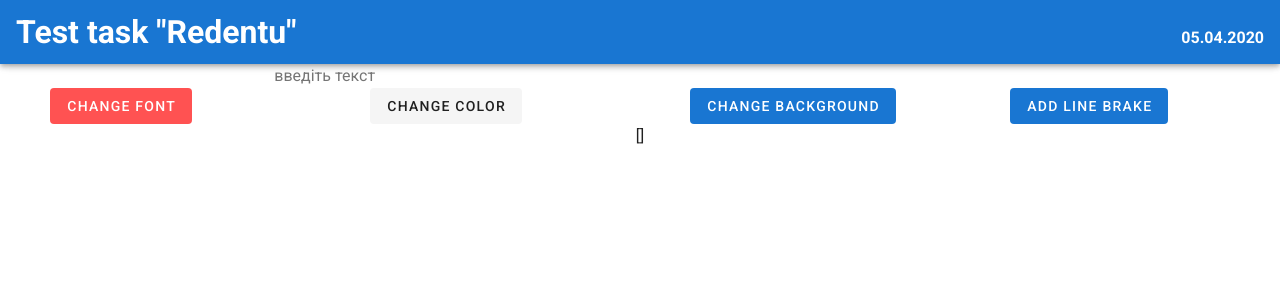
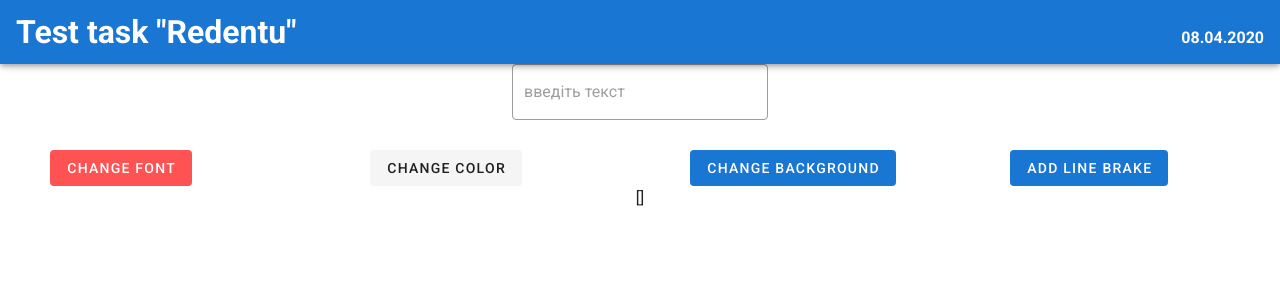
Before and after one commit to edwardedd/Redentu, a Vue app: page / in a window 1280 px wide. Shown: the top 300 px of the page. Built offline with nearby package versions, Linux system fonts and the light colour scheme.

Commit message:
add styles

```diff
--- a/src/App.vue
+++ b/src/App.vue
@@ -7,7 +7,7 @@
     >
     <div class="header">
       <h1>Test task "Redentu"</h1>
-      <h4>05.04.2020</h4>
+      <h4>08.04.2020</h4>
     </div>
 
 
--- a/src/components/Home.vue
+++ b/src/components/Home.vue
@@ -1,7 +1,12 @@
 <template>
   <v-app class="home-wrapper">
     <div class="input-wrapper">
-      <input v-model="message" placeholder="введіть текст">
+      <v-text-field
+        class="input"
+        v-model="message"
+        placeholder="введіть текст"
+        outlined
+      ></v-text-field>
       <div class='text'>
         {{message}}
       </div>
@@ -91,9 +96,13 @@ export default {
  .input-wrapper{
    width: 100vw;
    display: flex;
+   flex-direction: column;
+   justify-content: center;
+   align-items: center;
  }
- input{
+ .input{
    margin: auto;
+   width: 20%;
  }
  .text{
    margin: auto;
```
